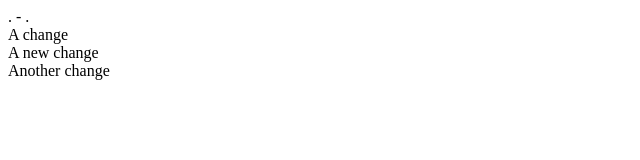
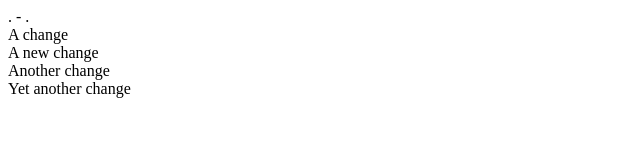
Before and after one commit to FWDdevelop/GitHubTest, a plain HTML site: page index.html in a window 1280 px wide. Shown: the whole page, without its empty margins (0-640 px from the left). Drawn offline with Linux system fonts and the light colour scheme.

Commit message:
you know it
hej ha jo

```diff
--- a/index.html
+++ b/index.html
@@ -9,6 +9,8 @@ A change
 A new change
 <br>
 Another change
+<br>
+Yet another change
 
 </body>
 </html>
```
